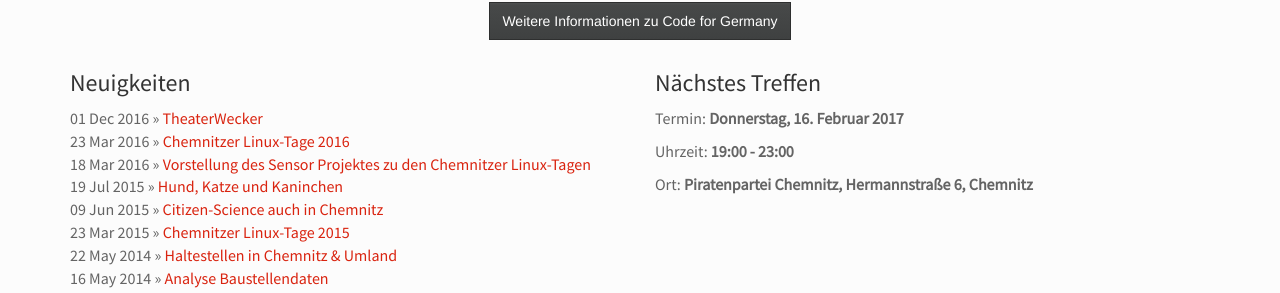
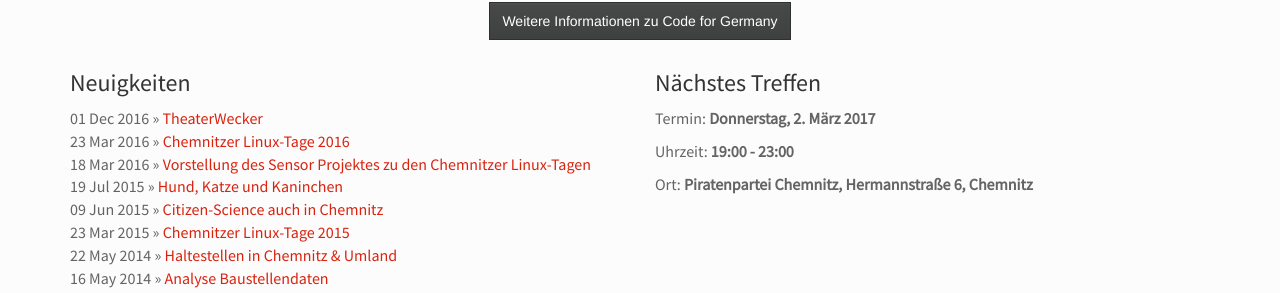
Before and after one commit to CodeforChemnitz/codeforchemnitz.github.io, a Jekyll site: the page built from index.html, in a window 1280 px wide and 900 px high, scrolled down 1408 px. Shown: the part 152-445 px from the top of the window. Built offline with Jekyll 4.4.1, drawn with Linux system fonts in a browser that asks for light colours.

Commit message:
Update event

```diff
--- a/_data/treffen.yml
+++ b/_data/treffen.yml
@@ -1,6 +1,6 @@
 # comment day to have a "unknown event date" message
 day: Donnerstag
-day-nr: 16
-month: Februar 2017
+day-nr: 2
+month: März 2017
 time: "19:00 - 23:00"
 location: Piratenpartei Chemnitz, Hermannstraße 6, Chemnitz
```
